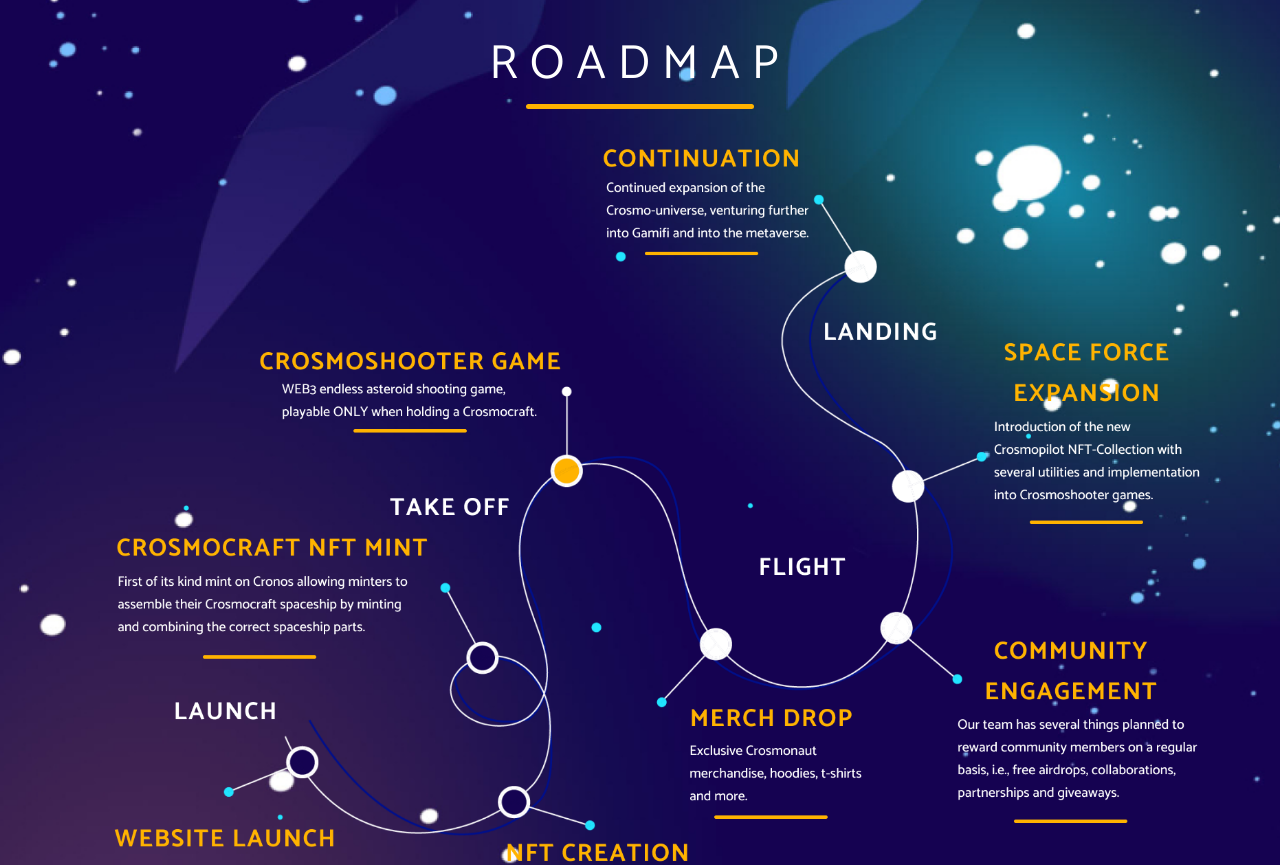
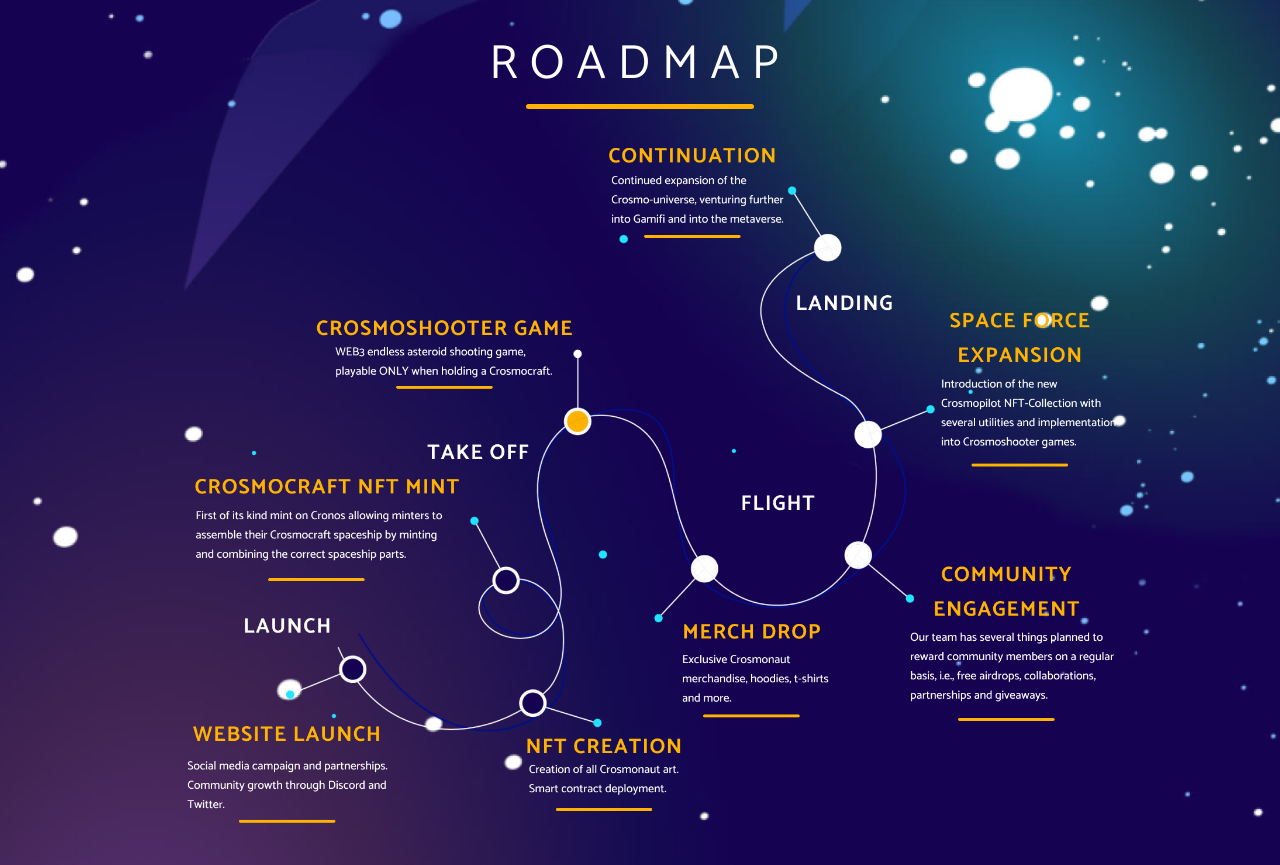
Before and after one commit to CoffeeFam84/intro_webstie_old, a React (Create React App) app: page / in a window 1280 px wide. Shown: the part 4340-5205 px from the top of the page. Built offline with nearby package versions, Linux system fonts and the light colour scheme.

Commit message:
roadmap size fix

```diff
--- a/src/pages/Roadmap/Roadmap.css
+++ b/src/pages/Roadmap/Roadmap.css
@@ -29,6 +29,6 @@
 
 .roadmap-img {
   margin-top: 30px;
-  max-width: 100%;
+  max-width: 85%;
   height: auto;
 }
```
